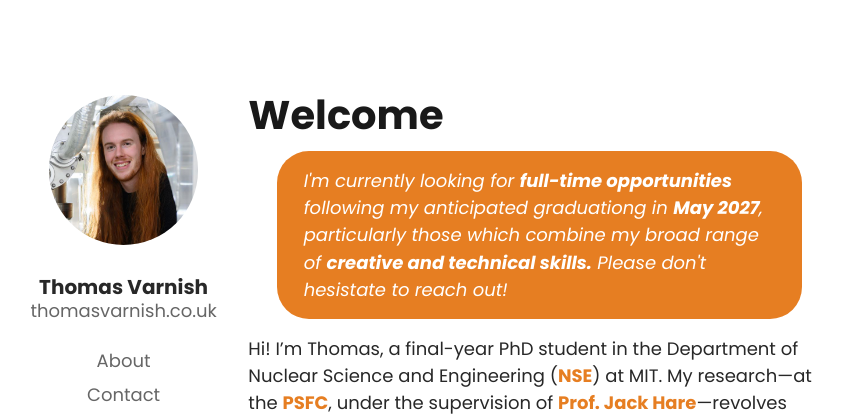
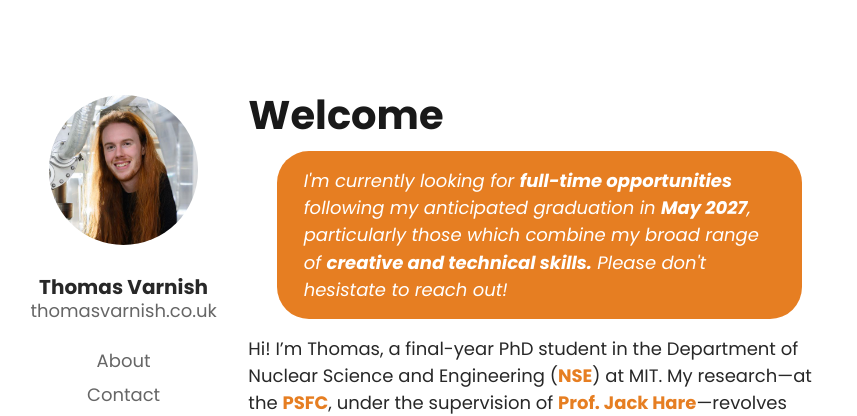
Before and after one commit to tvarnish/tvarnish.github.io, a Jekyll site: the page built from about.md, in a window 1280 px wide and 900 px high. Shown: the top 416 px of the window, without its empty margins (167-1024 px from the left). Built offline with Jekyll 4.4.1, drawn with Linux system fonts in a browser that asks for light colours; nearby versions of some CDN libraries.

Commit message:
Correct typo

```diff
--- a/about.md
+++ b/about.md
@@ -9,7 +9,7 @@ enable_maths: false
 <div class="home-banner">
     <a href="mailto:tvarnish@mit.edu?subject=Job Opportunity&body=Hi Thomas,<br><br>I'm <insert name here> and let me tell you about this amazing job opportunity I think you'd be perfect for! :)">
     <div class="home-banner-container">
-        <p> I'm currently looking for <b>full-time opportunities</b> following my anticipated graduationg in <b>May 2027</b>, particularly those which combine my broad range of <b>creative and technical skills.</b> Please don't hesistate to reach out!</p>
+        <p> I'm currently looking for <b>full-time opportunities</b> following my anticipated graduation in <b>May 2027</b>, particularly those which combine my broad range of <b>creative and technical skills.</b> Please don't hesistate to reach out!</p>
     </div>
     </a>
 </div>
```
